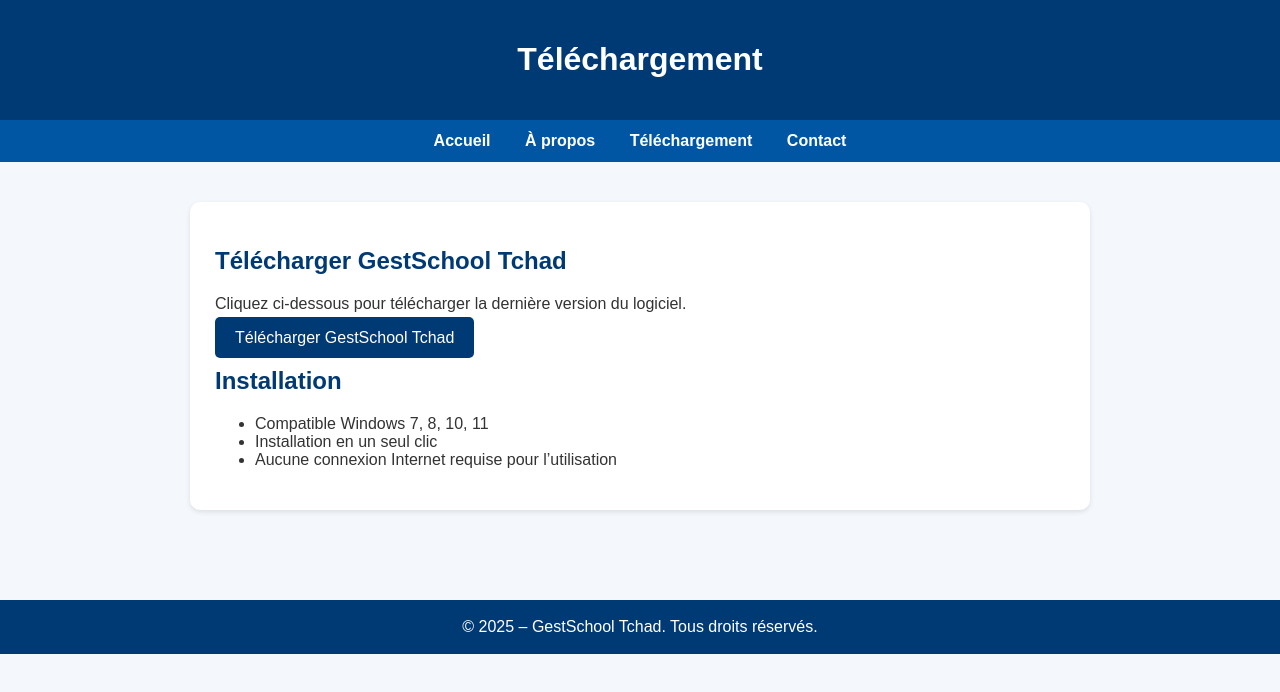
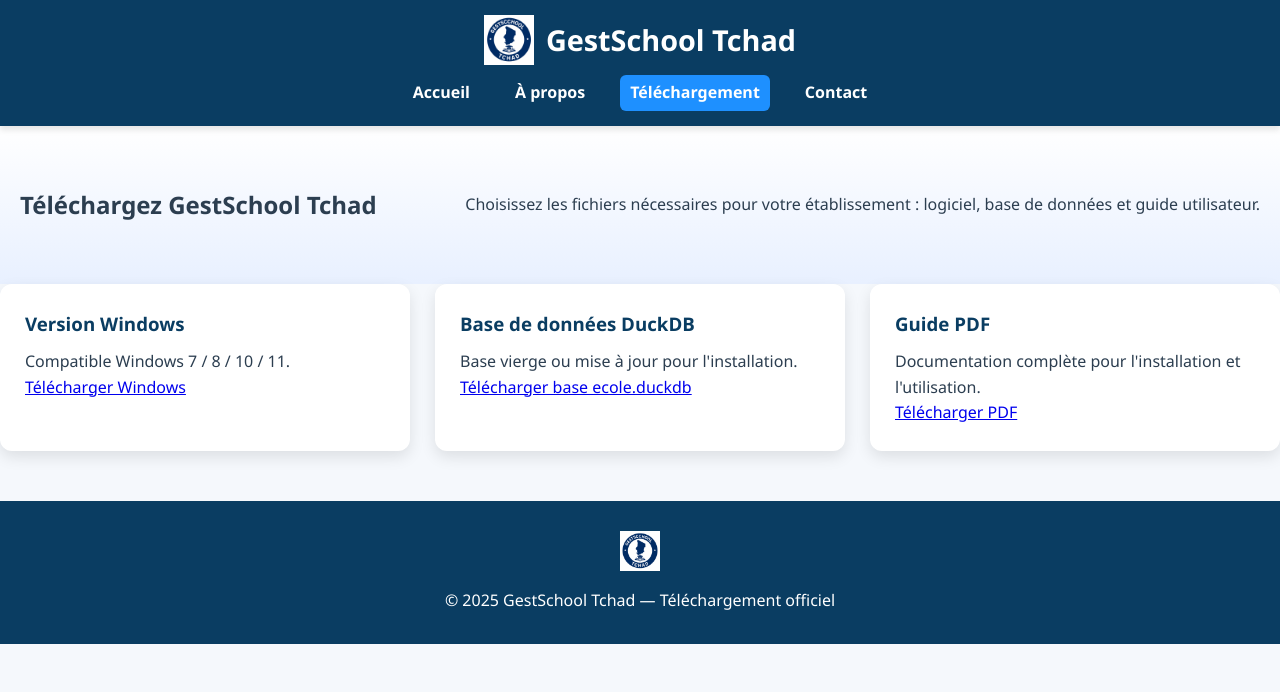
Before and after one commit to daiba-sa/gestschooltchad.github.io, a plain HTML site: page download.html in a window 1280 px wide. Drawn offline with nearby package versions, Linux system fonts and the light colour scheme.

Commit message:
Update download.html

```diff
--- a/download.html
+++ b/download.html
@@ -1,57 +1,62 @@
 <!DOCTYPE html>
 <html lang="fr">
 <head>
-    <meta charset="UTF-8">
-    <title>Téléchargement – GestSchool Tchad</title>
-    <meta name="viewport" content="width=device-width, initial-scale=1">
-    <style>
-        body { margin:0; font-family:Arial, sans-serif; background:#f4f7fb; color:#333; }
-        header { background:#003a75; color:white; padding:20px; text-align:center; }
-        nav { background:#0056a3; text-align:center; padding:12px; }
-        nav a { color:white; margin:15px; text-decoration:none; font-weight:bold; }
-        section { padding:40px; max-width:900px; margin:auto; }
-        h2 { color:#003a75; }
-        .box { background:white; padding:25px; box-shadow:0 2px 5px rgba(0,0,0,0.1); border-radius:10px; }
-        .btn { background:#003a75; color:white; padding:12px 20px; text-decoration:none; border-radius:5px; }
-        footer { text-align:center; padding:18px; background:#003a75; color:white; margin-top:50px; }
-    </style>
+<meta charset="UTF-8">
+<meta name="viewport" content="width=device-width, initial-scale=1.0">
+<title>Téléchargement - GestSchool Tchad</title>
+<link rel="stylesheet" href="style.css">
+<link href="https://cdnjs.cloudflare.com/ajax/libs/aos/2.3.4/aos.css" rel="stylesheet">
 </head>
-
 <body>
 
-<header>
-    <h1>Téléchargement</h1>
+<header class="header">
+  <div class="logo-container">
+    <img src="gestschooltchad.png" alt="GestSchool Tchad" class="logo">
+    <span class="logo-text">GestSchool Tchad</span>
+  </div>
+  <nav class="nav">
+    <a href="index.html">Accueil</a>
+    <a href="about.html">À propos</a>
+    <a href="download.html" class="active">Téléchargement</a>
+    <a href="contact.html">Contact</a>
+  </nav>
 </header>
 
-<nav>
-    <a href="index.html">Accueil</a>
-    <a href="about.html">À propos</a>
-    <a href="download.html">Téléchargement</a>
-    <a href="contact.html">Contact</a>
-</nav>
+<section class="hero" data-aos="fade-up">
+  <h1>Téléchargez GestSchool Tchad</h1>
+  <p>Choisissez les fichiers nécessaires pour votre établissement : logiciel, base de données et guide utilisateur.</p>
+</section>
 
-<section>
-    <div class="box">
-        <h2>Télécharger GestSchool Tchad</h2>
-        <p>
-            Cliquez ci-dessous pour télécharger la dernière version du logiciel.
-        </p>
-        <a class="btn" href="https://github.com/TON_NOM/GestSchool-Tchad/releases" target="_blank">
-            Télécharger GestSchool Tchad
-        </a>
-
-        <h2>Installation</h2>
-        <ul>
-            <li>Compatible Windows 7, 8, 10, 11</li>
-            <li>Installation en un seul clic</li>
-            <li>Aucune connexion Internet requise pour l’utilisation</li>
-        </ul>
+<section class="downloads" data-aos="fade-up">
+  <div class="feature-cards">
+    <div class="feature-card" data-aos="fade-right" data-aos-delay="100">
+      <h3>Version Windows</h3>
+      <p>Compatible Windows 7 / 8 / 10 / 11.</p>
+      <a href="#" class="download-btn">Télécharger Windows</a>
     </div>
+    <div class="feature-card" data-aos="fade-right" data-aos-delay="200">
+      <h3>Base de données DuckDB</h3>
+      <p>Base vierge ou mise à jour pour l'installation.</p>
+      <a href="#" class="download-btn">Télécharger base ecole.duckdb</a>
+    </div>
+    <div class="feature-card" data-aos="fade-right" data-aos-delay="300">
+      <h3>Guide PDF</h3>
+      <p>Documentation complète pour l'installation et l'utilisation.</p>
+      <a href="#" class="download-btn">Télécharger PDF</a>
+    </div>
+  </div>
 </section>
 
 <footer>
-    © 2025 – GestSchool Tchad. Tous droits réservés.
+  <div class="footer-content">
+    <img src="gestschooltchad.png" alt="GestSchool Tchad logo" class="footer-logo">
+    <p>© 2025 GestSchool Tchad — Téléchargement officiel</p>
+  </div>
 </footer>
 
+<script src="https://cdnjs.cloudflare.com/ajax/libs/aos/2.3.4/aos.js"></script>
+<script>
+  AOS.init({ duration: 1000, once: true });
+</script>
 </body>
 </html>
```
